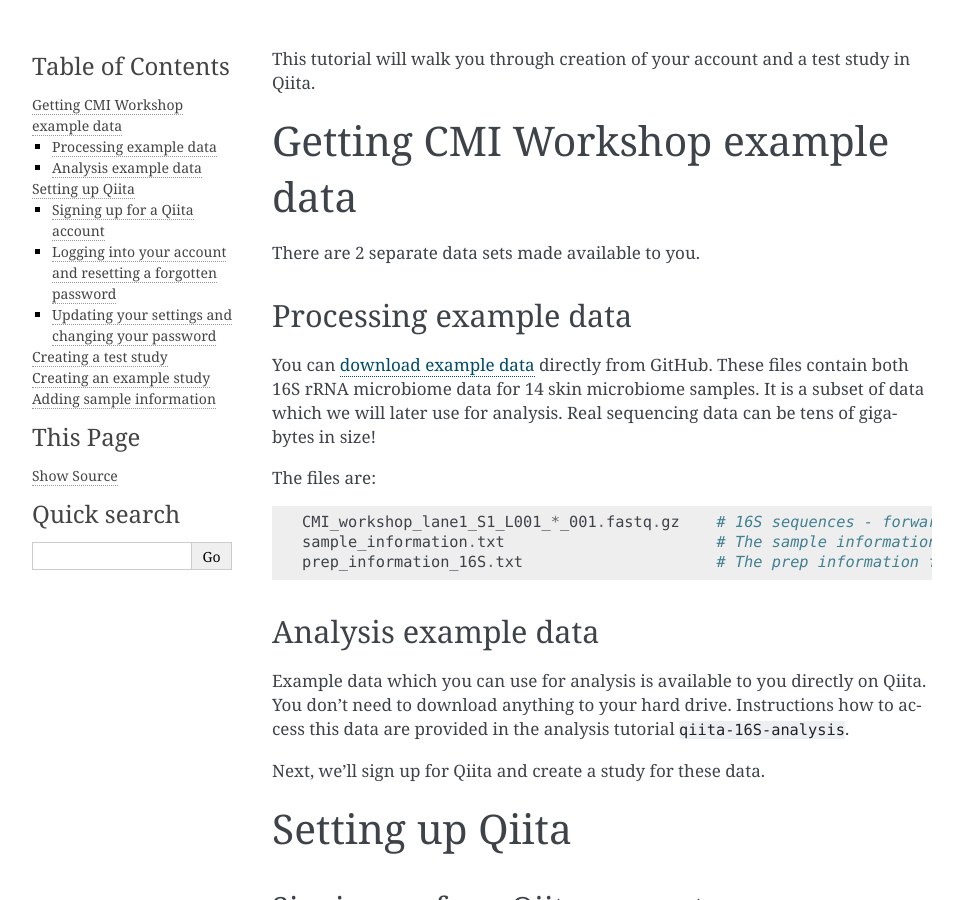
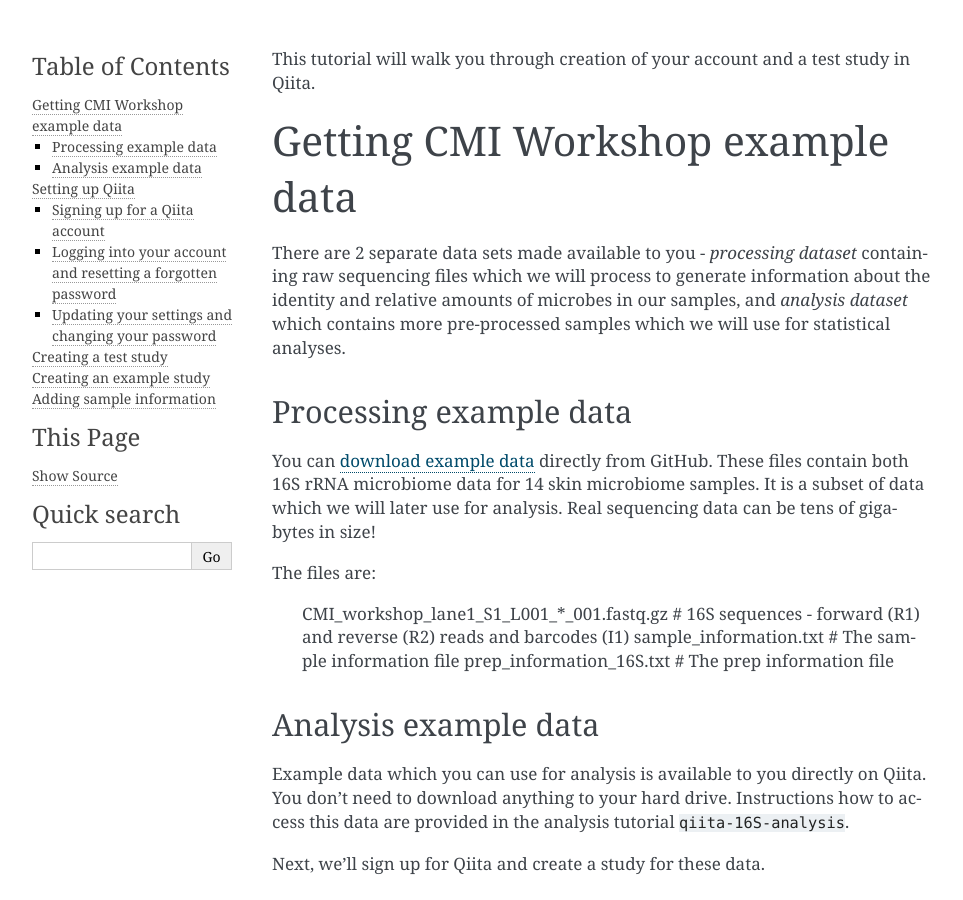
Before and after one commit to biocore/cmi-workshops, a Sphinx documentation site: the page built from docs/qiita-create-study.rst, in a window 1280 px wide and 900 px high. Shown: the whole window, without its empty margins (148-1111 px from the left). Built offline with Sphinx 7.4.7, drawn with Linux system fonts in a browser that asks for light colours; cross-references to code outside the pages are shown as plain code.

Commit message:
update to create study

```diff
--- a/docs/qiita-create-study.rst
+++ b/docs/qiita-create-study.rst
@@ -5,7 +5,9 @@
 Getting CMI Workshop example data
 ---------------------------------
 
-There are 2 separate data sets made available to you.
+There are 2 separate data sets made available to you - *processing dataset* containing raw sequencing files which we will process to generate information
+about the identity and relative amounts of microbes in our samples, and *analysis dataset* which contains more pre-processed samples which we will use
+for statistical analyses.
 
 Processing example data
 ~~~~~~~~~~~~~~~~~~~~~~~
@@ -13,7 +15,7 @@
 These files contain both 16S rRNA microbiome data for 14 skin microbiome samples. It is a subset of data which we will later use for analysis.
 Real sequencing data can be tens of gigabytes in size!
 
-The files are::
+The files are:
 
     CMI_workshop_lane1_S1_L001_*_001.fastq.gz    # 16S sequences - forward (R1) and reverse (R2) reads and barcodes (I1)
     sample_information.txt                       # The sample information file
```
